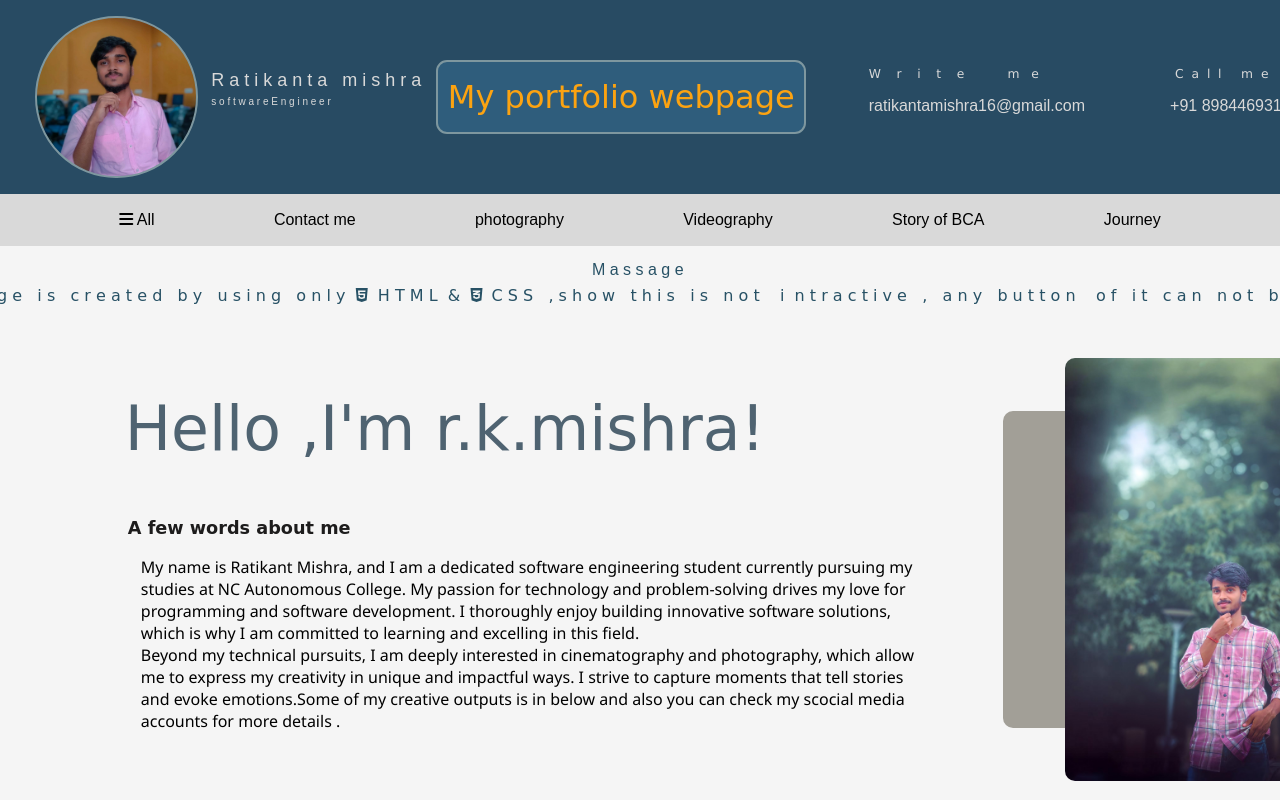
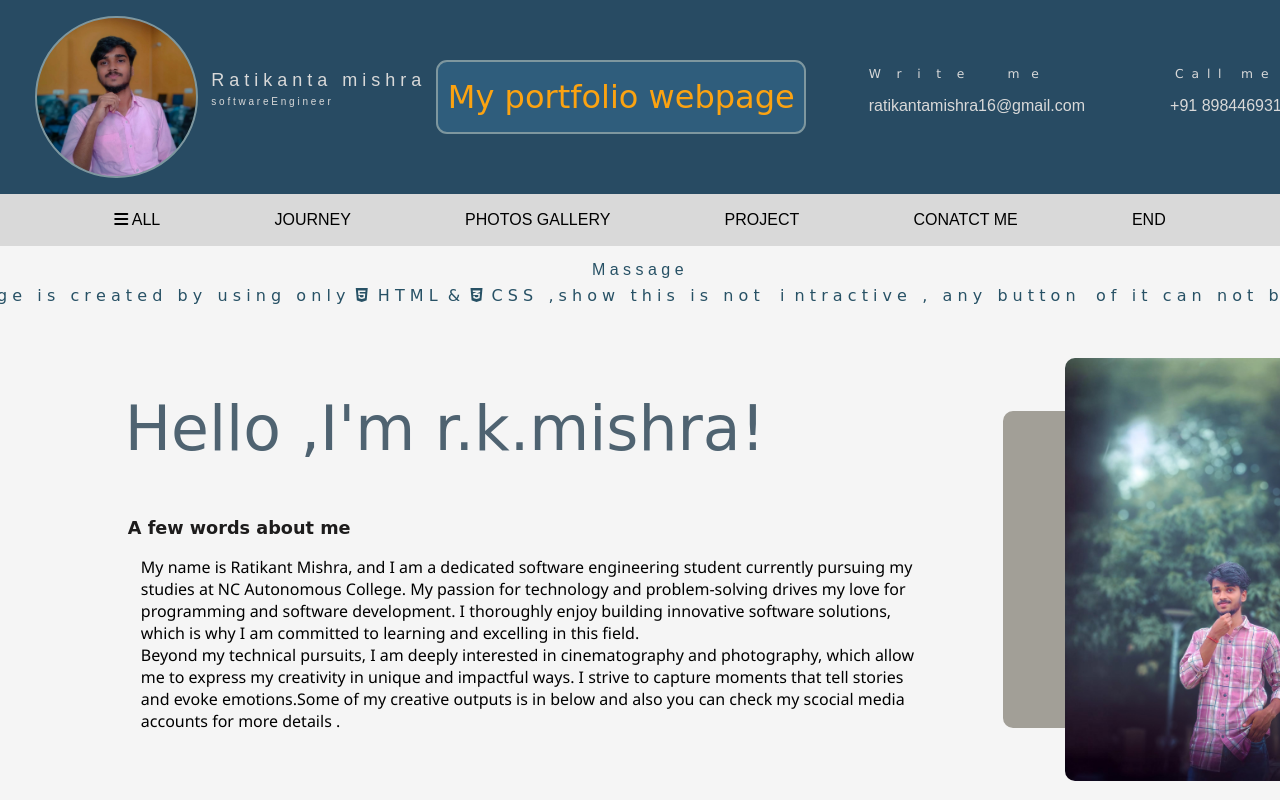
Before and after one commit to rkmishra12/portfolio, a plain HTML site: page portfolio.html in a window 1280 px wide. Shown: the top 800 px of the page. Drawn offline with Linux system fonts and the light colour scheme.

Commit message:
some updated

```diff
--- a/portfolio.html
+++ b/portfolio.html
@@ -44,29 +44,31 @@
 <!-- This is the menu pannel -->
 
     <div class="panel">
-        <div class="all">
+        <div class="all hovereffect">
             <i class="fa-solid fa-bars"></i>
-            All
+            <a href="http://127.0.0.1:5500/portfolio.html#all" style="color: black;">ALL</a>
         </div>
-        <div class="contactme ">
-            Contact me
+        <div class="contactme hovereffect ">
+            <a href="http://127.0.0.1:5500/portfolio.html#Journey" style="color: black;">JOURNEY</a>
         </div>
-        <div class="photography ">photography</div>
-        <div class="videography ">
-            Videography
+        <div class="photography hovereffect ">
+            <a href="http://127.0.0.1:5500/portfolio.html#photosection" style="color: black;">PHOTOS GALLERY</a>
         </div>
-        <div class="bca ">
-            Story of BCA
+        <div class="videography hovereffect ">
+            <a href="http://127.0.0.1:5500/portfolio.html#projects" style="color: black;">PROJECT</a>
         </div>
-        <div class="jorny ">
-            Journey
+        <div class="bca hovereffect ">
+            <a href="http://127.0.0.1:5500/portfolio.html#contactme" style="color: black;">CONATCT ME</a>
+        </div>
+        <div class="jorny hovereffect ">
+            <a href="http://127.0.0.1:5500/portfolio.html#end" style="color: black;">END</a>
         </div>
     </div>
 
 <!-- hero section of the webpage -->
 
 <pre style="display: flex; justify-content: center ;background-color: #f5f5f5;  color: #275165; padding: 7px; padding-top:15px;"> M a s s a g e  </pre>
-<div class="notice">
+<div class="notice" ID="all">
     <pre style="font-family: cursive;">T h i s   w e b p a g e   i s   c r e a t e d   b y   u s i n g   o n l y  <i class="fa-brands fa-html5"></i>  H T M L  &  <i class="fa-brands fa-css3-alt"> </i> C S S   , s h o w   t h i s   i s   n o t    i  n t r a c t i v e   ,   a n y   b u t t o n    o f   i t   c a n   n o t   b e   c l i c k a b l e </pre>
 </div>
     <div class="herosection">
@@ -100,7 +102,7 @@
 
 <!-- This is the all deatils capsul's section of the webpage -->
 
-     <div class="scroll">
+     <div class="scroll" id="Journey">
         <div class="botton">
         <!-- <i class ="fa-solid fa-angle-right fa-fade fa-2xl"></i> -->
         </div>
@@ -163,7 +165,7 @@ HP 15s -</pre>
 <!-- This is the photos section of this wbapage -->
 
 
-<div class="photosection">
+<div class="photosection" id = "photosection">
     <div class="gallery">
         <pre style="font-family: cursive;">P H O T O    G A L L E R Y </pre>
     </div>
@@ -310,7 +312,7 @@ HP 15s -</pre>
 
 
     <!-- another projets(amazon,jarvis) link given section -->
-     <div class="project">
+     <div class="project" id="projects">
         <pre>FEATURED PROJECT  </pre>
         <div class="projectbox">
             <div class="linkbox">
@@ -359,7 +361,7 @@ HP 15s -</pre>
 
 
 
-     <div class="sociallinkbox">
+     <div class="sociallinkbox" id="contactme">
          <pre>You can catch me at :</pre>
          <div class="slboxinner">
              <div class="outer">
@@ -401,7 +403,7 @@ HP 15s -</pre>
 <!-- This is the footer of the webpage -->
 
     <footer>
-        <div class="foot-panel1">
+        <div class="foot-panel1" id = "end">
             <a href="#" style="color: white;text-decoration: none;">Back to top</a>
         </div>
 
```
